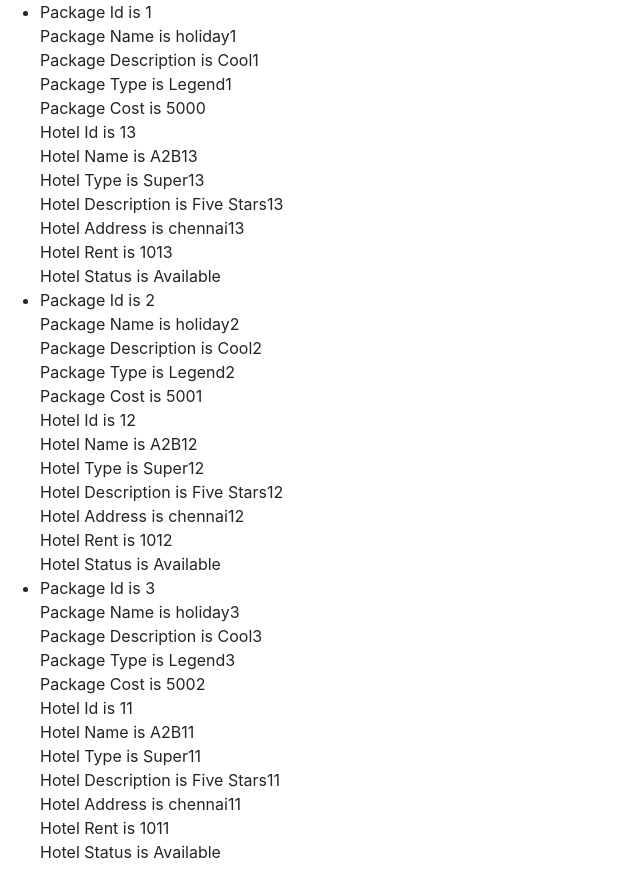
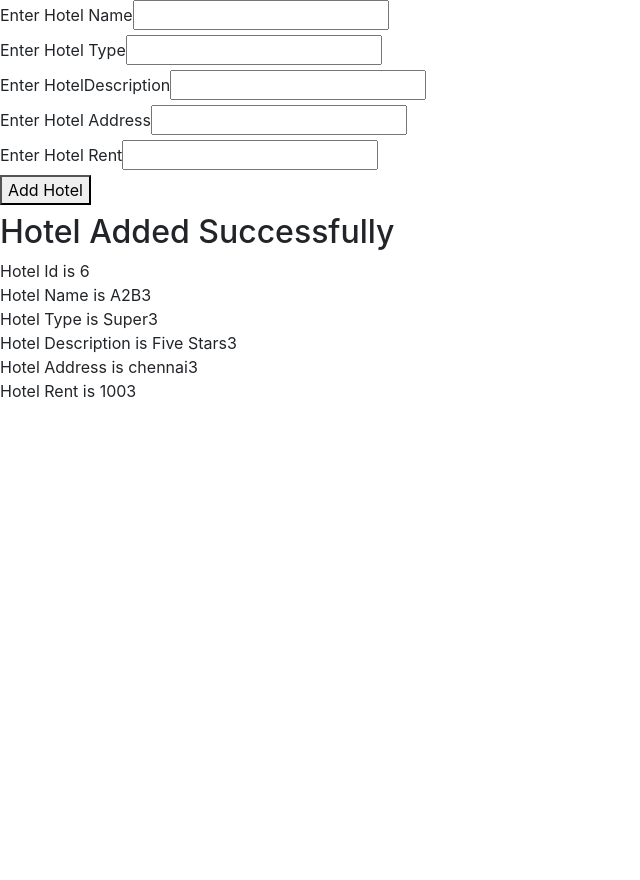
Before and after one commit to Navaneeth1220/tms_frontend, a React (Create React App) app in the folder tms/: page / in a window 1280 px wide. Shown: the whole page, without its empty margins (0-640 px from the left). After the commit the page ends 800 px from the top, so only its background shows below. Built offline with nearby package versions, Linux system fonts and the light colour scheme.

Commit message:
AddHotel corrected

```diff
--- a/tms/src/App.js
+++ b/tms/src/App.js
@@ -38,7 +38,7 @@ function App() {
    }
    const hotels = [hotel1, hotel2, hotel3];*/
 
-  const pack1 = {
+/*  const pack1 = {
 
     packageId: 1,
     packageName: "holiday1",
@@ -86,7 +86,7 @@ function App() {
     hotelStatus: "Available"
   }
 
-  const packs = [pack1, pack2, pack3];
+  const packs = [pack1, pack2, pack3];*/
 
   return (
 
@@ -98,13 +98,15 @@ function App() {
 
       {/*<DisplayHotelList hotels={hotels} />*/}
 
-      {/*<AddHotel />*/}
+      {<AddHotel />}
 
       {/*<DisplayPackageDetails pack={pack1} />*/}
 
       {/*<GetPackageDetails />*/}
 
-      {<DisplayPackageList packs = {packs} />}
+      {/*<DisplayPackageList packs = {packs} />*/}
+
+      {}
 
 
 
--- a/tms/src/component/Hotel/AddHotel.js
+++ b/tms/src/component/Hotel/AddHotel.js
@@ -6,14 +6,14 @@ import commonStyle from "./commonStyle.module.css"
 
 export default function AddHotel() {
 
-    /*const hotel6 = {
+    const hotel6 = {
         hotelId: 6,
         hotelName: "A2B3",
         hotelType: "Super3",
         hotelDescription: "Five Stars3",
         address: "chennai3",
         rent: 1003.0
-    }*/
+    }
 
     const hotelNameRef = React.createRef();
     const hotelTypeRef = React.createRef();
@@ -27,7 +27,7 @@ export default function AddHotel() {
         hotelDescription: undefined,
         address: undefined,
         rent: undefined,
-        hotel: undefined,
+        hotel: hotel6,
         errMsg: undefined,
         formStatus: "",
     };
@@ -43,13 +43,13 @@ export default function AddHotel() {
 
     const setFieldState = (ref) => {
 
-        const fieldName = ref.current.hotelName;
+        const fieldName = ref.current.name;
         const fieldValue = ref.current.value;
         const newState = {
 
             ...currentState,
             [fieldName]: fieldValue,
-            hotel:undefined,
+            hotel:hotel6,
             errMsg: undefined,
         };
 
```
